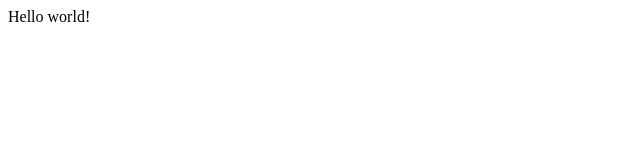
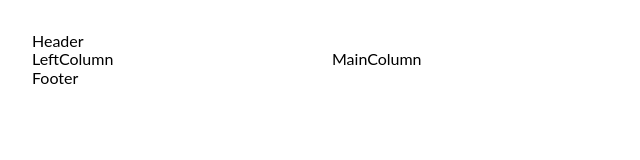
Before and after one commit to RTurek/react-resume-template, a Gatsby site: page / in a window 1280 px wide. Shown: the whole page, without its empty margins (0-640 px from the left). Built offline with nearby package versions, Linux system fonts and the light colour scheme; Gatsby itself is replaced by a stand-in of ours.

Commit message:
super basic layout. stubbing out some high level files

```diff
--- a/package.json
+++ b/package.json
@@ -16,7 +16,9 @@
   "dependencies": {
     "gatsby": "^4.0.0",
     "react": "^17.0.1",
-    "react-dom": "^17.0.1"
+    "react-dom": "^17.0.1",
+    "styled-components": "^5.3.3",
+    "styled-normalize": "^8.0.7"
   },
   "devDependencies": {
     "prettier": "^2.4.1"
--- /dev/null
+++ b/src/components/resume/Footer.jsx
@@ -0,0 +1,16 @@
+import React from "react"
+import styled from "styled-components";
+
+const FooterContainer = styled.footer`
+  height: 100%;
+  width: 100%;
+  margin: auto;
+`;
+
+export default function Resume() {
+  return (
+    <FooterContainer>
+      Footer
+    </FooterContainer>
+  );
+}
--- /dev/null
+++ b/src/components/resume/Header.jsx
@@ -0,0 +1,16 @@
+import React from "react"
+import styled from "styled-components";
+
+const HeaderContainer = styled.header`
+  height: 100%;
+  width: 100%;
+  margin: auto;
+`;
+
+export default function Resume() {
+  return (
+    <HeaderContainer>
+      Header
+    </HeaderContainer>
+  );
+}
--- /dev/null
+++ b/src/components/resume/LeftColumn.jsx
@@ -0,0 +1,16 @@
+import React from "react"
+import styled from "styled-components";
+
+const LeftColumnContainer = styled.section`
+  height: 100%;
+  width: 30%;
+  margin: auto;
+`;
+
+export default function Resume() {
+  return (
+    <LeftColumnContainer>
+      LeftColumn
+    </LeftColumnContainer>
+  );
+}
--- /dev/null
+++ b/src/components/resume/MainColumn.jsx
@@ -0,0 +1,16 @@
+import React from "react"
+import styled from "styled-components";
+
+const MainColumnContainer = styled.section`
+  height: 100%;
+  width: 70%;
+  margin: auto;
+`;
+
+export default function Resume() {
+  return (
+    <MainColumnContainer>
+      MainColumn
+    </MainColumnContainer>
+  );
+}
--- /dev/null
+++ b/src/components/resume/Resume.jsx
@@ -0,0 +1,35 @@
+import React from "react"
+import styled from "styled-components";
+import Header from "./Header";
+import LeftColumn from "./LeftColumn";
+import MainColumn from "./MainColumn";
+import Footer from "./Footer";
+
+const ResumeContainer = styled.div`
+  height: 100%;
+  max-width: 1000px;
+  margin: 32px;
+  display: flex;
+  flex-direction: column;
+`;
+
+const ColumnContainer = styled.section`
+  height: 100%;
+  width: 100%;
+  margin: auto;
+  display: flex;
+  flex-direction: row;
+`;
+
+export default function Resume() {
+  return (
+    <ResumeContainer>
+      <Header />
+      <ColumnContainer>
+        <LeftColumn />
+        <MainColumn />
+      </ColumnContainer>
+      <Footer />
+    </ResumeContainer>
+  );
+}
--- /dev/null
+++ b/src/components/style/GlobalStyle.jsx
@@ -0,0 +1,42 @@
+import { createGlobalStyle } from 'styled-components';
+import styledNormalize from 'styled-normalize';
+
+export const primaryFontFamily = 'Lato, sans-serif';
+
+export const COLORS = {
+  PRIMARY: '#0099ff',
+  SECONDARY: '#ff9900',
+  BLACK: '#000000'
+};
+
+const GlobalStyle = createGlobalStyle`
+  @import url('https://fonts.googleapis.com/css?family=Lato:300,400,700,900&subset=latin,latin-ext&display=swap'); /* stylelint-disable-line no-invalid-position-at-import-rule */
+
+  ${styledNormalize}
+
+  body {
+    font-size: 16px;
+    font-family: ${primaryFontFamily};
+    -webkit-font-smoothing: antialiased;
+    box-sizing: border-box;
+    background-color: #ffffff;
+    min-height: 100%;
+    color: ${COLORS.BLACK};
+  }
+
+  * {
+    box-sizing: border-box;
+  }
+
+  a {
+    color: ${COLORS.PRIMARY};
+    cursor: pointer;
+    text-decoration: none;
+  }
+
+  a:focus {
+    outline: ${COLORS.SECONDARY} auto 1px;
+  }
+`;
+
+export default GlobalStyle;
--- a/src/pages/index.js
+++ b/src/pages/index.js
@@ -1,5 +1,18 @@
 import React from "react"
+import styled from "styled-components";
+import Resume from "../components/resume/Resume"
+import GlobalStyle from "../components/style/GlobalStyle";
 
-export default function Home() {
-  return <div>Hello world!</div>
+const AppContainer = styled.div`
+  height: 100%;
+  width: 100%;
+`;
+
+export default function IndexApp() {
+  return (
+    <AppContainer>
+      <GlobalStyle />
+      <Resume />
+    </AppContainer>
+  );
 }
```
Also changed, not shown: 1 other file.
